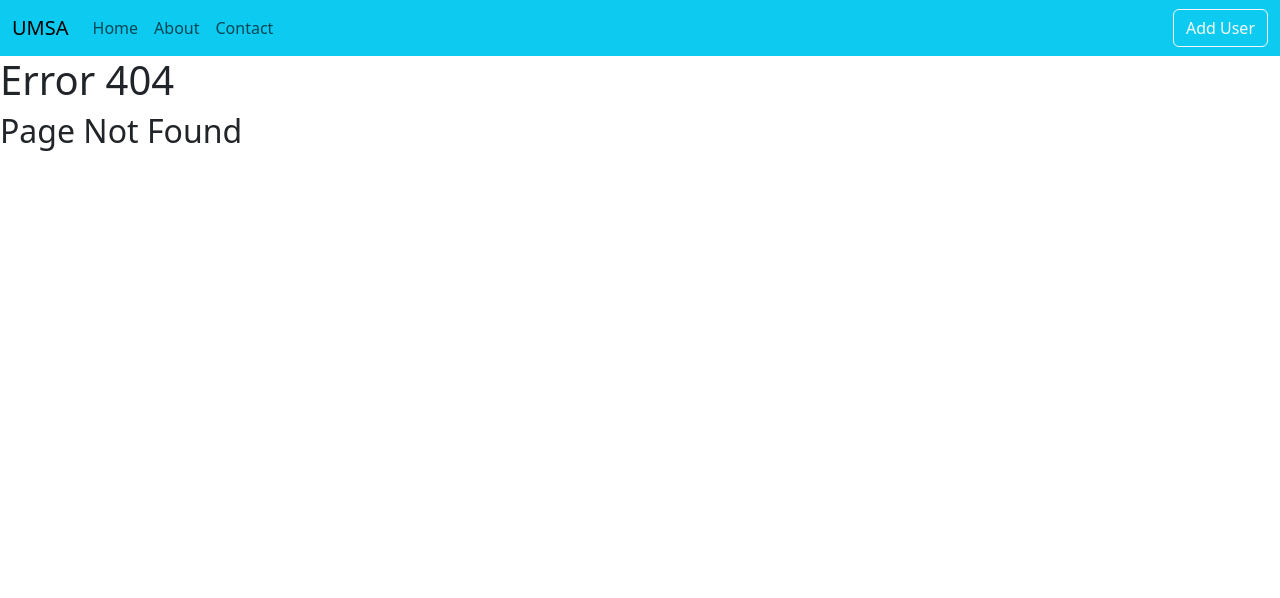
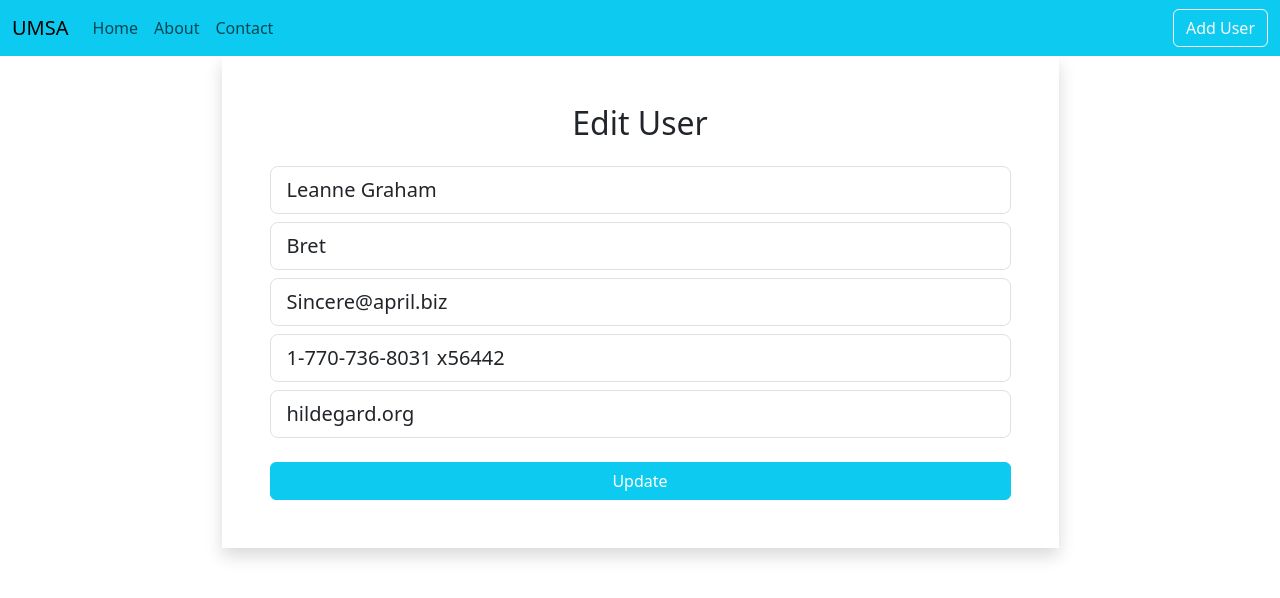
Before and after one commit to khizar-riaz/React-Udemy-course, a React (Create React App) app: page /users/edit/1 in a window 1280 px wide. Before the commit this address had no page. Shown: the top 598 px of the page. Built offline with nearby package versions, Linux system fonts and the light colour scheme; data requests are answered from the project's data file.

Commit message:
Update user data

```diff
--- a/db.json
+++ b/db.json
@@ -231,10 +231,10 @@
       }
     },
     {
-      "name": "MUHAMMAD KHIZAR RIAZ",
+      "name": "Muhammad Khizar",
       "username": "khizar7422",
-      "email": "khizarriaz012@gmail.com",
-      "phone": "015212947165",
+      "email": "khizarriaz01@gmail.com",
+      "phone": "+4915212947165",
       "website": "abc",
       "id": 11
     }
--- a/package.json
+++ b/package.json
@@ -8,6 +8,7 @@
     "@testing-library/user-event": "^13.5.0",
     "axios": "^1.4.0",
     "bootstrap": "^5.3.0",
+    "concurrently": "^8.2.0",
     "react": "^18.2.0",
     "react-bootstrap": "^2.8.0",
     "react-dom": "^18.2.0",
--- a/src/App.js
+++ b/src/App.js
@@ -7,6 +7,7 @@ import NavBar from "./component/layout/NavBar";
 import { BrowserRouter as Router, Route, Routes } from "react-router-dom";
 import PageNotFound from "./component/pages/PageNotFound";
 import AddUser from "./component/user/AddUser";
+import EditUser from "./component/user/EditUser";
 function App() {
   return (
     <Router>
@@ -17,6 +18,7 @@ function App() {
           <Route exact path="/about" element={<AboutPage />} />
           <Route exact path="/contact" element={<ContactPage />} />
           <Route exact path="/users/add" element={<AddUser />} />
+          <Route exact path="/users/edit/:userId" element={<EditUser />} />
           <Route  path="*" element={<PageNotFound />} />
         </Routes>
       </div>
--- a/src/component/pages/HomePage.js
+++ b/src/component/pages/HomePage.js
@@ -51,7 +51,7 @@ function HomePage() {
               <td>{user.phone}</td>
               <td>
                 <Link to='' className="btn btn-info me-2">View</Link>
-                <Link to='' className="btn btn-outline-info me-2">Edit</Link>
+                <Link to={`/users/edit/${user.id}`} className="btn btn-outline-info me-2">Edit</Link>
                 <Link to='' className="btn btn-danger">Delete</Link>
               </td>
             </tr>
--- a/src/component/user/EditUser.js
+++ b/src/component/user/EditUser.js
@@ -0,0 +1,114 @@
+import React, { useState, useEffect } from 'react'
+import axios from 'axios'
+import { useNavigate, useParams } from 'react-router-dom'
+
+const EditUser = () => {
+
+    const { userId } = useParams();//it will grab the userId value from url and return that
+
+    const navigate = useNavigate();
+    const initialState = { name: "", username: "", email: "", phone: "", website: "" };
+    const [user, setUser] = useState(initialState)
+
+    const { name, username, email, phone, website } = user; //object destructuring
+
+    const onChangeInput = event => {
+        //console.log(event);
+        //console.log(event.target.name);
+        //console.log(event.target.value);
+        //spread operator appends to existing data
+        setUser({ ...user, [event.target.name]: event.target.value });
+    }
+
+    useEffect(() => {
+        fetchUser();
+    }, []);
+
+    const fetchUser = async () => {
+        const response = await axios.get(`http://localhost:5000/users/${userId}`);
+        //console.log(response);
+        setUser(response.data);
+    }
+
+    const onFormSubmit = async (event) => {
+        event.preventDefault();
+        if (!user.name) {
+            alert("Name cannot be empty");
+            return;
+        }
+        if (!user.username) {
+            alert("Username cannot be empty");
+            return;
+        }
+        if (!user.email) {
+            alert("Email cannot be empty");
+            return;
+        }
+        if (!user.phone) {
+            alert("Phone cannot be empty");
+            return;
+        }
+
+        await axios.put(`http://localhost:5000/users/${userId}`, user);
+        navigate({ pathname: '/' });
+
+    }
+
+    return (
+        <div className="container">
+            <div className="w-75 mx-auto p-5 shadow">
+                <h2 className="text-center mb-4">Edit User</h2>
+                <form onSubmit={(event) => onFormSubmit(event)}>
+                    <div className="form-group mb-2">
+                        <input type="text"
+                            className="form-control form-control-lg"
+                            placeholder="Enter your full name"
+                            name="name"
+                            value={name}
+                            onChange={(event) => onChangeInput(event)}
+                        />
+                    </div>
+                    <div className="form-group mb-2">
+                        <input type="text"
+                            className="form-control form-control-lg"
+                            placeholder="Enter your username"
+                            name="username"
+                            value={username}
+                            onChange={(event) => onChangeInput(event)}
+                        />
+                    </div>
+                    <div className="form-group mb-2">
+                        <input type="email"
+                            className="form-control form-control-lg"
+                            placeholder="Enter your email"
+                            name="email"
+                            value={email}
+                            onChange={(event) => onChangeInput(event)}
+                        />
+                    </div>
+                    <div className="form-group mb-2">
+                        <input type="text"
+                            className="form-control form-control-lg"
+                            placeholder="Enter your phone number"
+                            name="phone"
+                            value={phone}
+                            onChange={(event) => onChangeInput(event)}
+                        />
+                    </div>
+                    <div className="form-group mb-4">
+                        <input type="text"
+                            className="form-control form-control-lg"
+                            placeholder="Enter your website"
+                            name="website"
+                            value={website}
+                            onChange={(event) => onChangeInput(event)}
+                        />
+                    </div>
+                    <button type="submit" className="btn btn-info text-white col-12">Update</button>
+                </form>
+            </div>
+        </div>
+    )
+}
+
+export default EditUser
```
Also changed, not shown: src/component/user/AddUser.js (+18 -17 lines), 1 other file (tests, documents, lock files or other folders).
